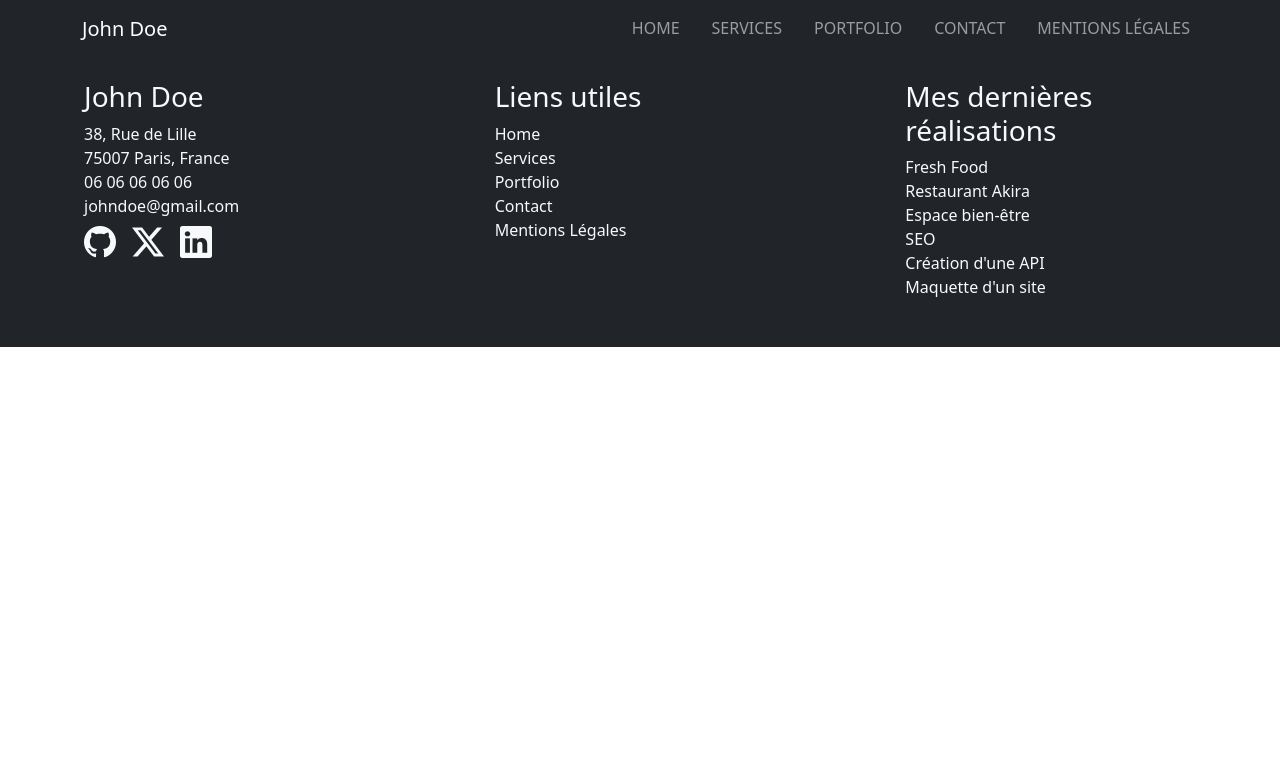
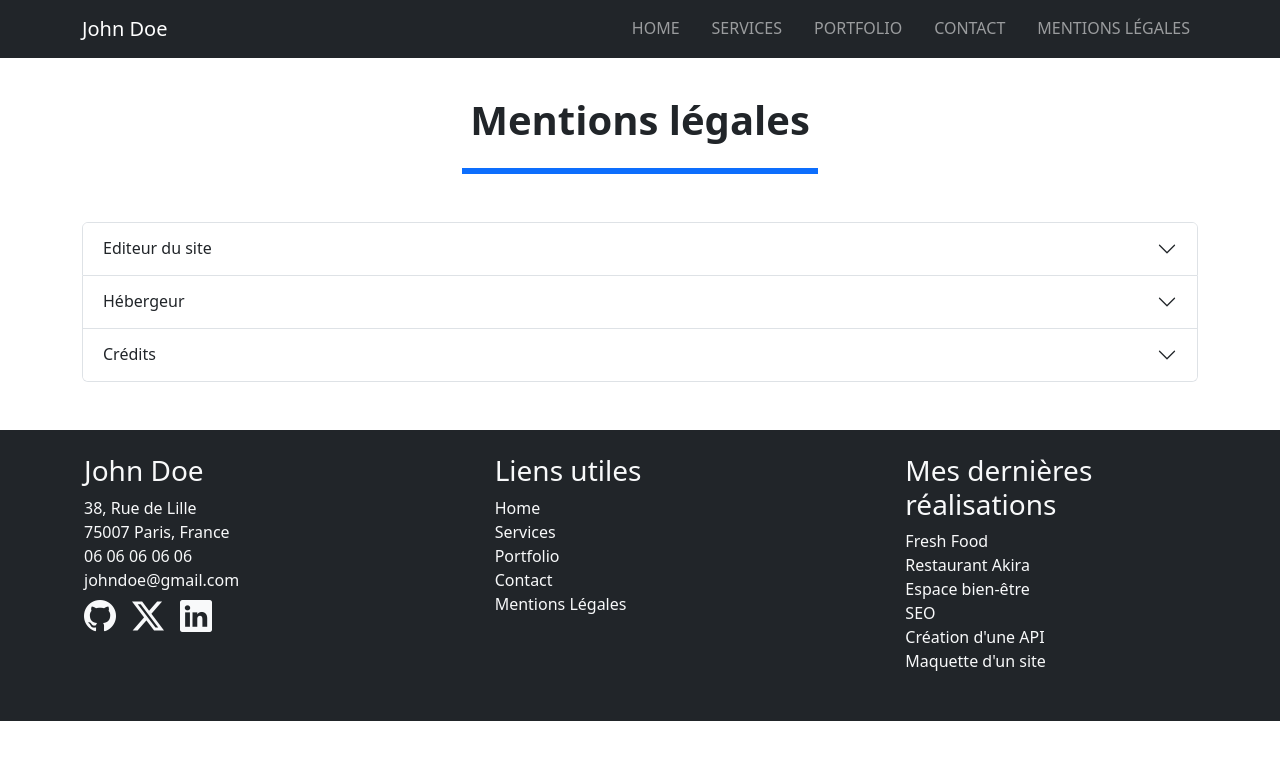
Before and after one commit to Doarj/portfolio-john-doe, a React (Create React App) app: page /mentionslegales in a window 1280 px wide. Shown: the top 760 px of the page. Built offline with nearby package versions, Linux system fonts and the light colour scheme.

Commit message:
Add legal

```diff
--- a/src/pages/MentionsLegales.jsx
+++ b/src/pages/MentionsLegales.jsx
@@ -1,9 +1,51 @@
-const MentionsLegales = ()=>{
-    return (
-        <div>
-            <h1>Mentions Legales</h1>
-        </div>
+import { Container, Row, Col } from 'react-bootstrap';
+import Accordion from 'react-bootstrap/Accordion';
+import Coord from '../components/CoorContact';
 
-    )
+function MentionsLegales() {
+  return (
+
+    <>
+    <Container className="mt-5 pt-5 text-center">
+
+        <h1 className="fw-bold">Mentions légales</h1>
+        <Row>
+            <Col></Col>
+            <Col><hr className="border border-primary border-3 opacity-100 mb-5"/></Col>
+            <Col></Col>
+        </Row>
+    </Container>
+
+    <Container className='mb-5'>
+    <Accordion>
+      <Accordion.Item eventKey="0">
+        <Accordion.Header>Editeur du site</Accordion.Header>
+        <Accordion.Body>
+          <h3>John Doe</h3>
+          <Coord />
+        </Accordion.Body>
+      </Accordion.Item>
+      <Accordion.Item eventKey="1">
+        <Accordion.Header>Hébergeur</Accordion.Header>
+        <Accordion.Body>
+          <h2 className="fw-bold">alwaydata</h2>
+          <p>91 Rue du Faubourg Saint-Honoré, 75800 Paris</p>
+          <i class="bi bi-globe"><a href='https://www.alwaysdata.com/fr/' target='blank'>  www.alwaysdata.com</a></i>
+        </Accordion.Body>
+      </Accordion.Item>
+      <Accordion.Item eventKey="2">
+        <Accordion.Header>Crédits</Accordion.Header>
+        <Accordion.Body>
+          <h3 className="fw-bold">Crédits</h3>
+          <p>Ce site a été réalisé par John Doe, étudiant du <a href='https://www.centre-europeen-formation.fr/' target='blank'>Centre Européen de Formation</a></p>
+          <p><em>Les images utilisées sur ce site sont libres de droits et ont été obtenues sur le site <a href='https://pixabay.com/fr/' target='blank'>Pixabay</a></em></p>
+          <em>La favicon de ce site a été fournie par <a href='https://www.flaticon.com/de/kostenlose-icons/john-doe' target='blank'>John doe Icons erstellt von Freepik - Flaticon</a></em>
+        </Accordion.Body>
+      </Accordion.Item>
+    </Accordion>
+    </Container>
+    </>
+  );
 }
+
 export default MentionsLegales;
```
Also changed, not shown: 1 other file (tests, documents, lock files or other folders).
